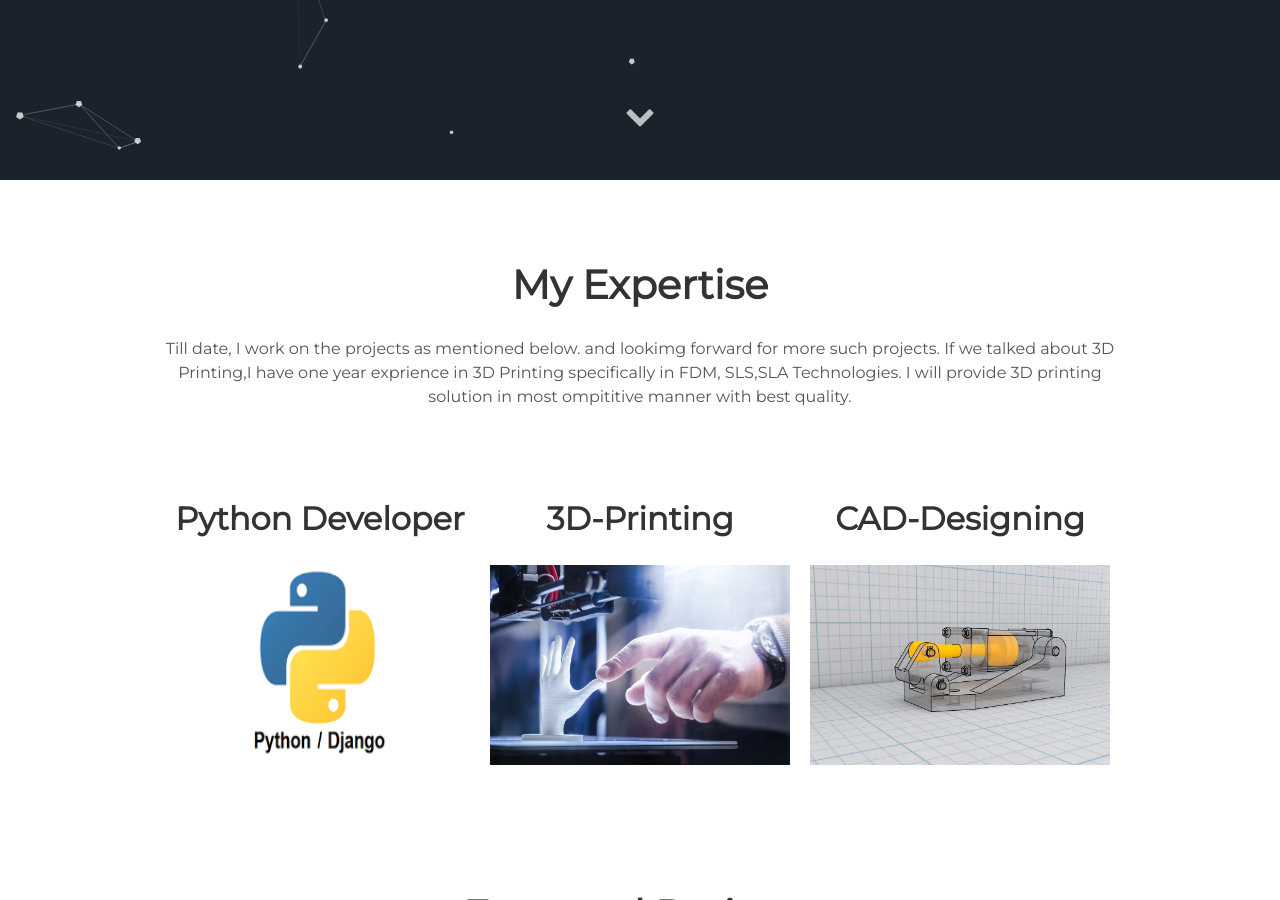
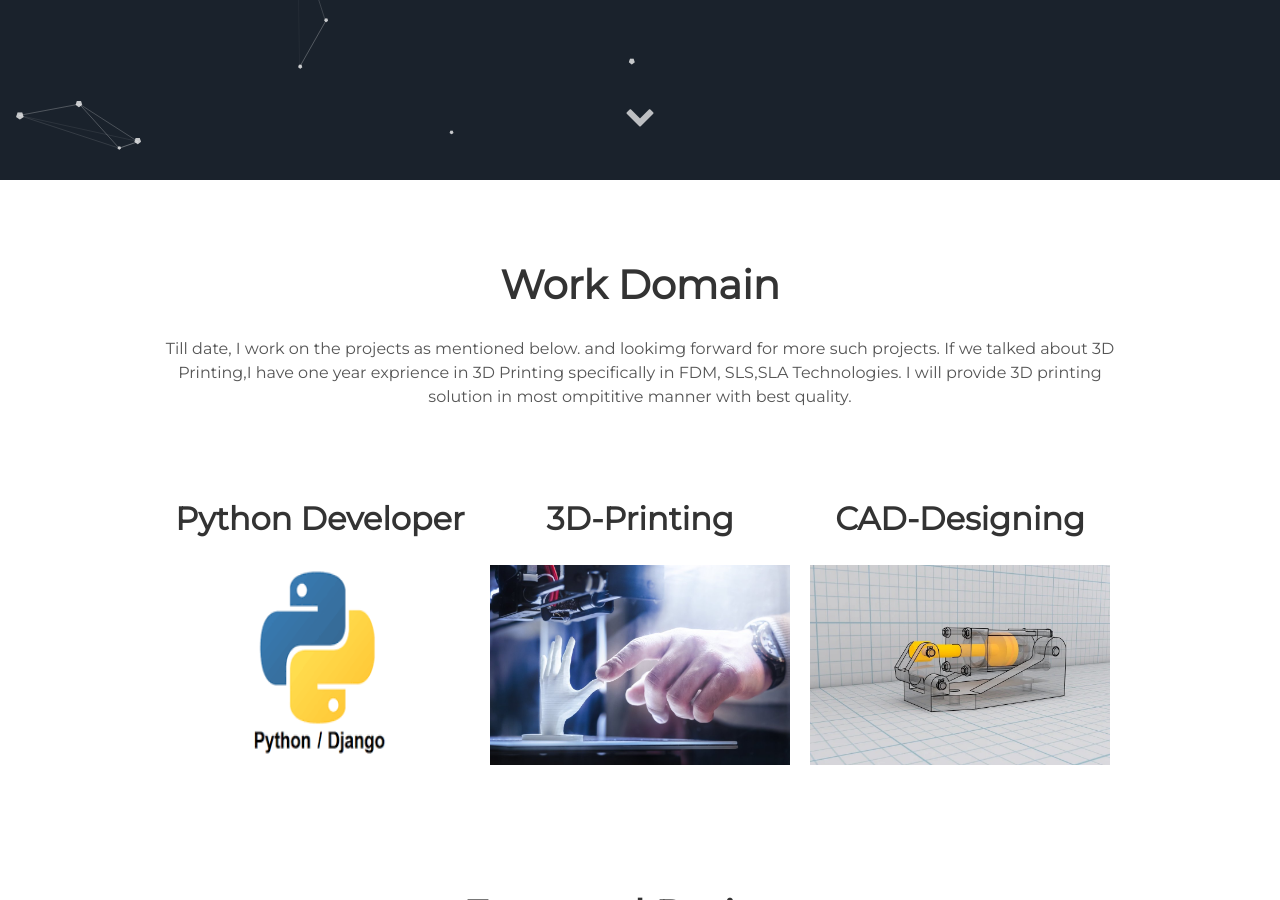
Before and after one commit to swapnilkathane/swapnilkathaneoldweb, a Jekyll site: the page built from index.html, in a window 1280 px wide and 900 px high, scrolled down 720 px. Built offline with Jekyll 4.4.1, drawn with Linux system fonts in a browser that asks for light colours.

Commit message:
Update about.html

```diff
--- a/_includes/about.html
+++ b/_includes/about.html
@@ -1,5 +1,5 @@
  <div class="user-details">
-  <h1> My Expertise </h1>
+  <h1>Work Domain</h1>
   <p> {{site.user_description}} </p>
 </div>
   <div class="user">
```
